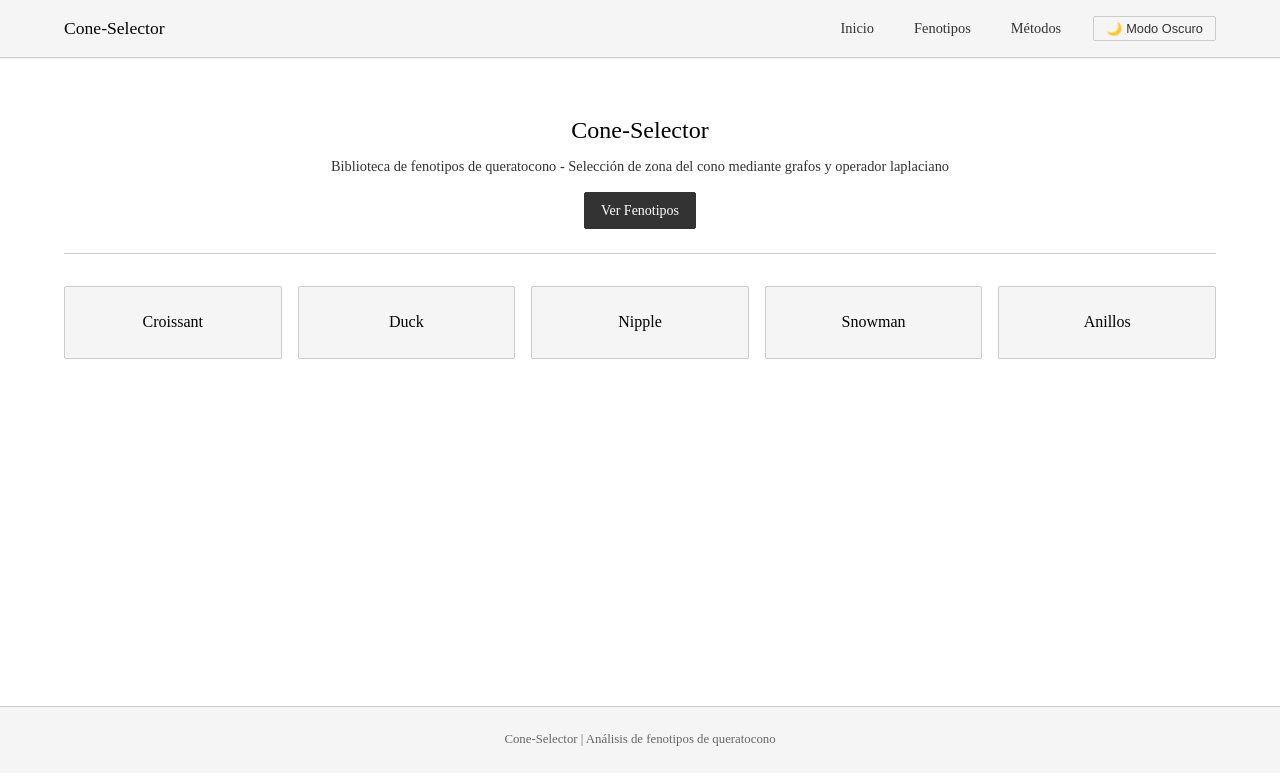
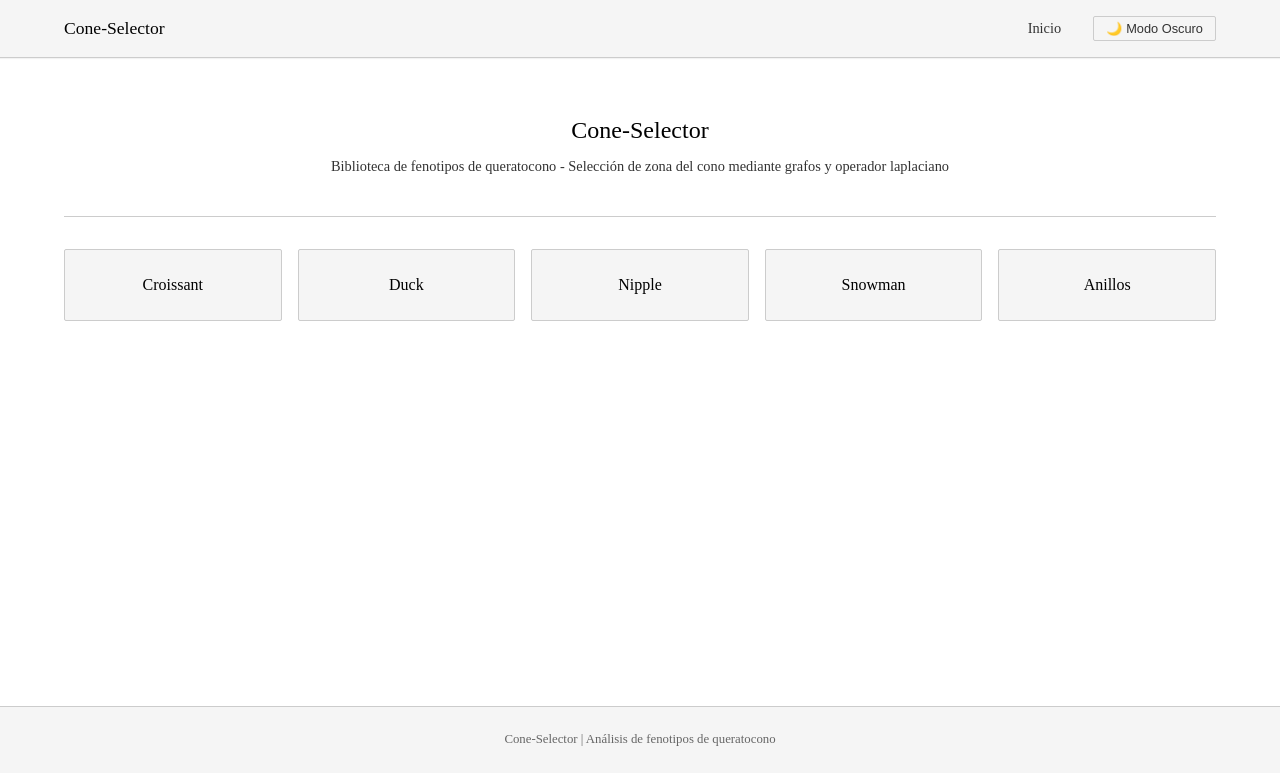
Before and after one commit to 4bm4/Graphs_examples, a plain HTML site: page index.html in a window 1280 px wide. Drawn offline with Linux system fonts and the light colour scheme.

Commit message:
Simplify navigation - Remove Fenotipos and Métodos tabs, keep only single-page index design

```diff
--- a/index.html
+++ b/index.html
@@ -22,8 +22,6 @@
             <nav aria-label="Navegación principal">
                 <ul class="nav-links">
                     <li><a href="index.html">Inicio</a></li>
-                    <li><a href="studies.html">Fenotipos</a></li>
-                    <li><a href="about.html">Métodos</a></li>
                     <li>
                         <button id="theme-toggle" class="theme-toggle" aria-label="Cambiar tema">
                             Modo Oscuro
@@ -40,9 +38,6 @@
         <section class="header-section">
             <h1>Cone-Selector</h1>
             <p>Biblioteca de fenotipos de queratocono - Selección de zona del cono mediante grafos y operador laplaciano</p>
-            <div class="nav-buttons">
-                <a href="studies.html" class="btn btn-primary">Ver Fenotipos</a>
-            </div>
         </section>
 
         <!-- Phenotypes Overview -->
```
